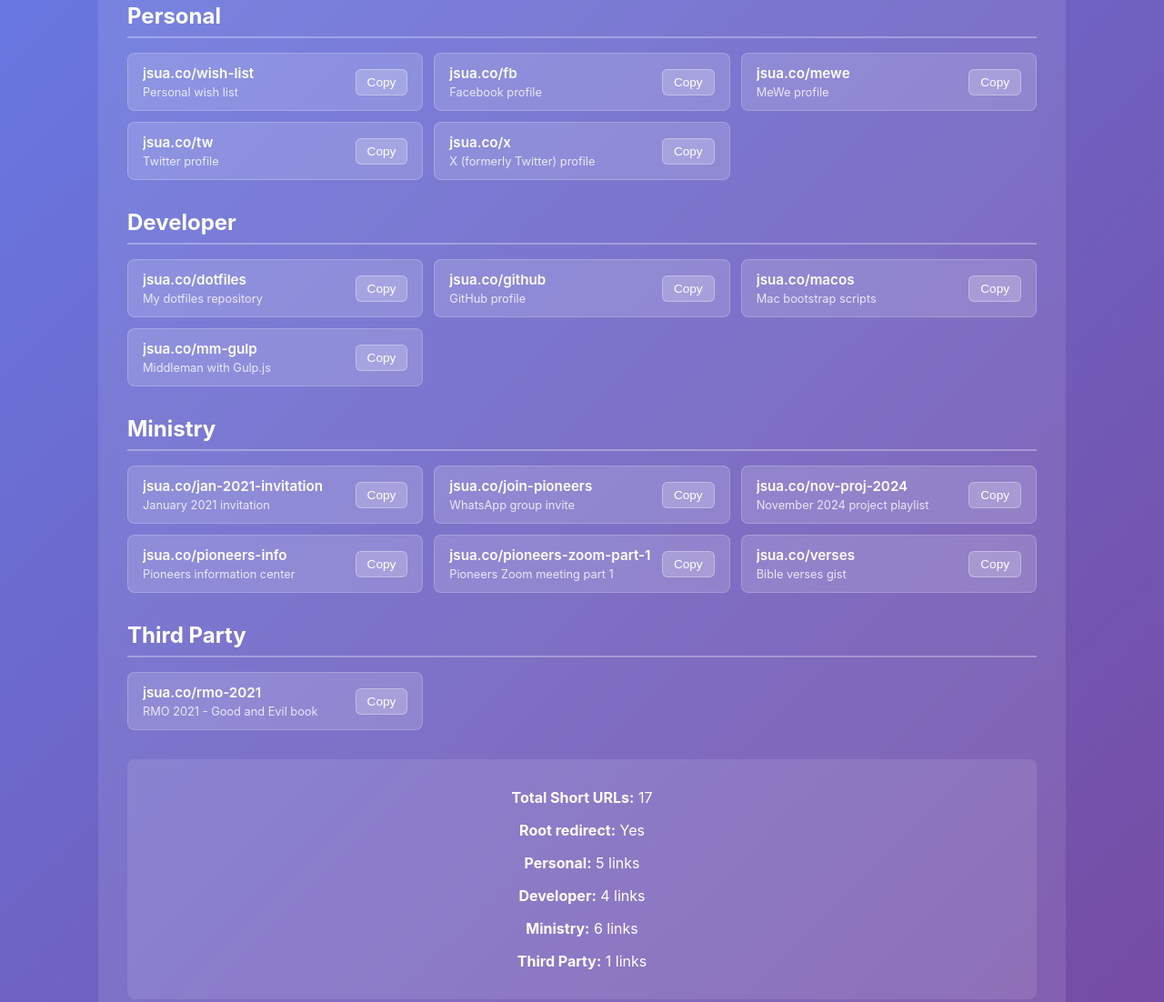
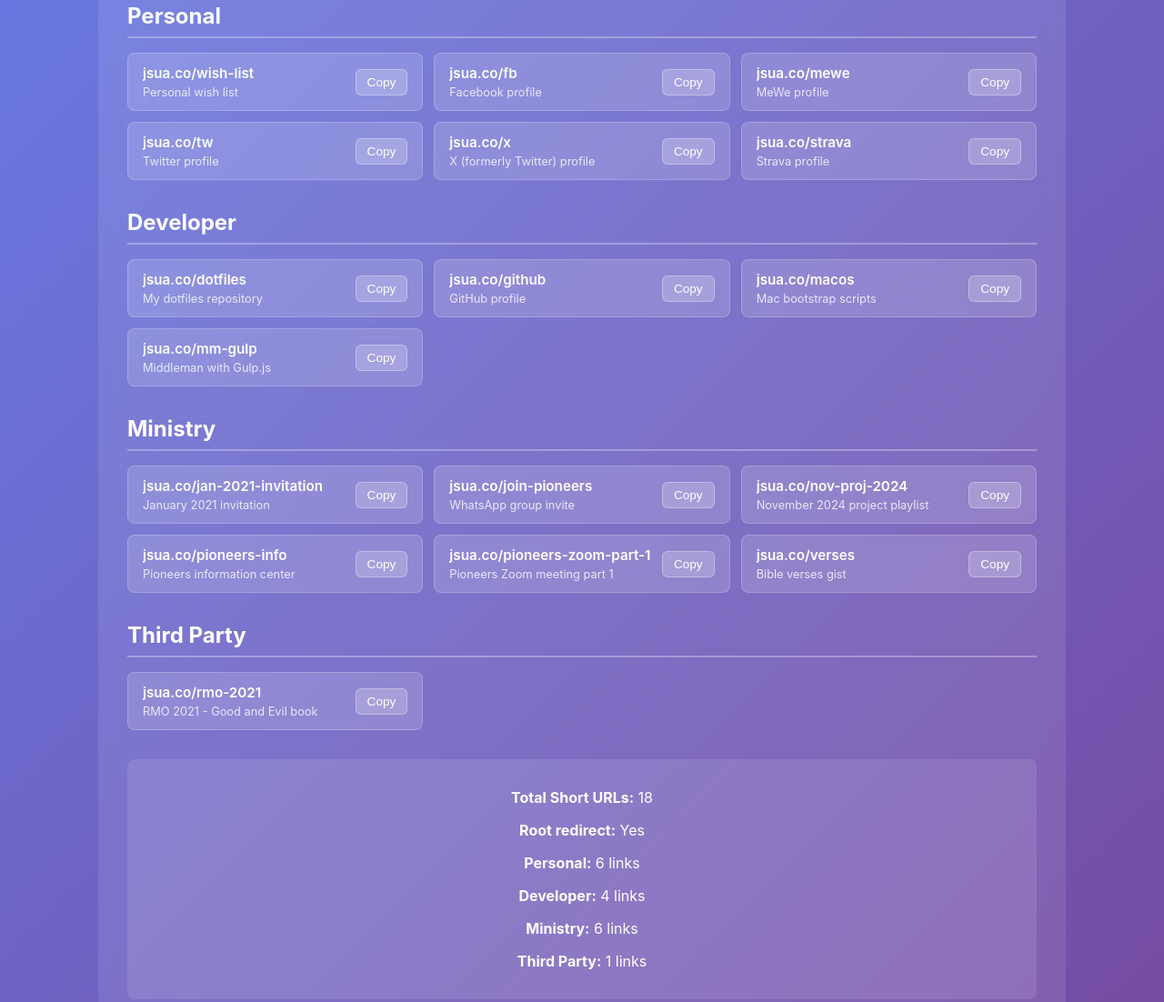
Before and after one commit to joshukraine/jsua-redirects, a plain HTML site: page links.html in a window 1280 px wide. Shown: the part 360-1462 px from the top of the page at 91% size. Drawn offline with Linux system fonts and the light colour scheme.

Commit message:
feat: add Strava profile redirect
Add /strava short URL redirect to Strava athlete profile
Auto-generated redirects and landing page updated

```diff
--- a/links.html
+++ b/links.html
@@ -196,6 +196,14 @@
     <button class="copy-btn" onclick="copyToClipboard('https://jsua.co/x', this)">Copy</button>
 </div>
 
+<div class="link-card">
+    <div class="link-info">
+        <a href="https://jsua.co/strava" class="link-url" target="_blank">jsua.co/strava</a>
+        <div class="link-desc" title="Strava profile">Strava profile</div>
+    </div>
+    <button class="copy-btn" onclick="copyToClipboard('https://jsua.co/strava', this)">Copy</button>
+</div>
+
     </div>
 </div>
 
@@ -307,9 +315,9 @@
 
 
         <div class="stats">
-            <p><strong>Total Short URLs:</strong> 17</p>
+            <p><strong>Total Short URLs:</strong> 18</p>
             <p><strong>Root redirect:</strong> Yes</p>
-<p><strong>Personal:</strong> 5 links</p>
+<p><strong>Personal:</strong> 6 links</p>
 <p><strong>Developer:</strong> 4 links</p>
 <p><strong>Ministry:</strong> 6 links</p>
 <p><strong>Third Party:</strong> 1 links</p>
```
Also changed, not shown: 2 other files.
